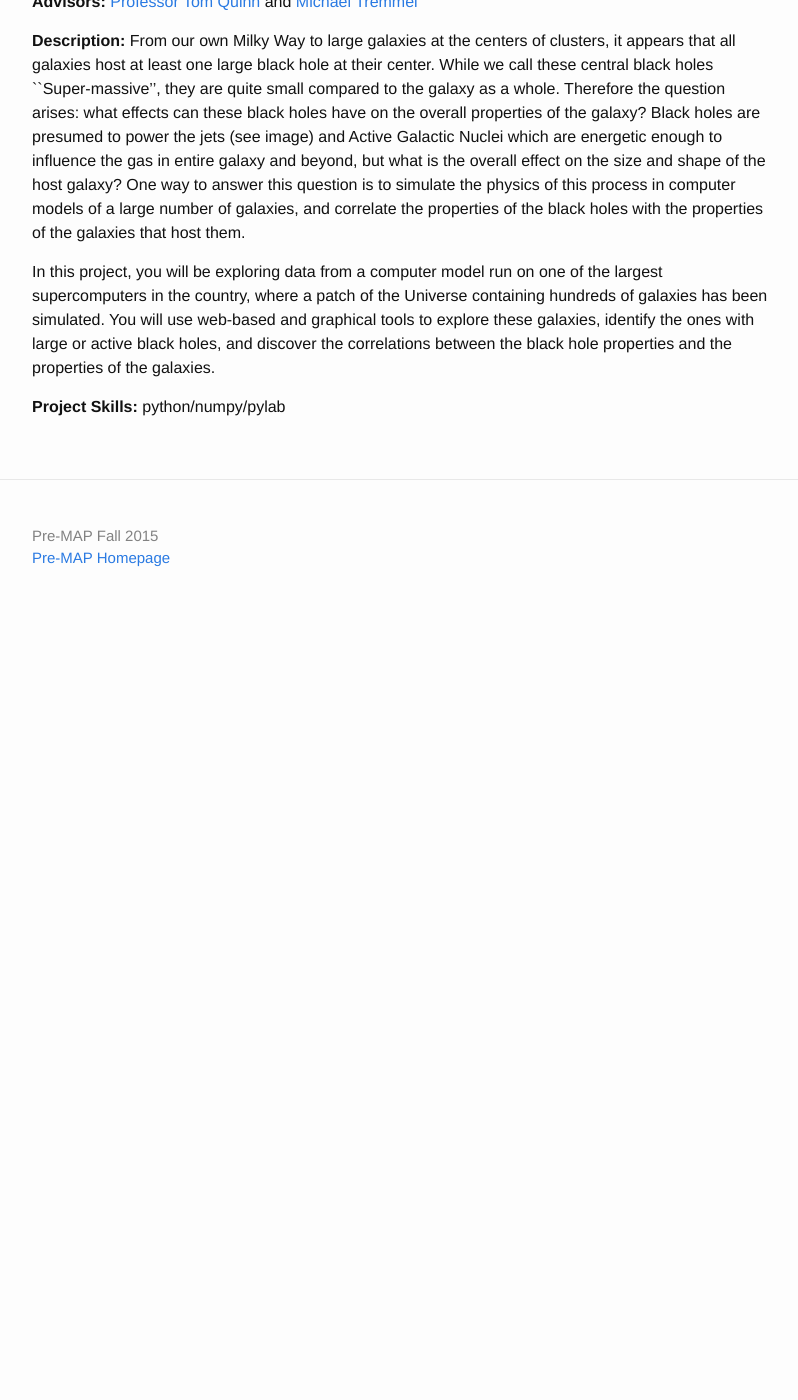
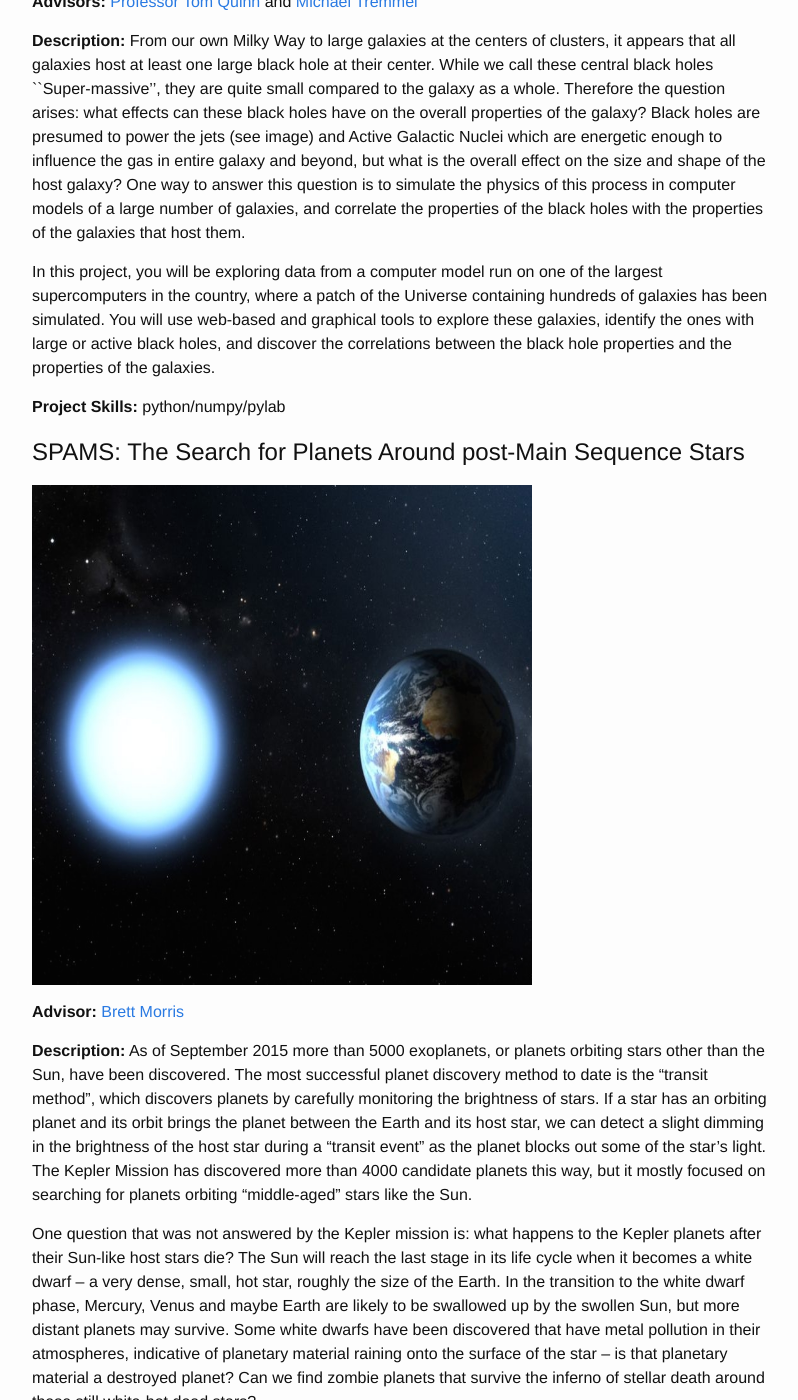
Before and after one commit to kgarofali/Pre-MAP, a Jekyll site: the page built from research.md, in a window 1280 px wide and 1400 px high, scrolled down 5500 px. Shown: the whole window, without its empty margins (238-1036 px from the left). Built offline with Jekyll 4.4.1, drawn with Linux system fonts in a browser that asks for light colours; before the commit the page ends 6130 px from its top, so only the background shows below that; some of the changed text lies outside the part shown.

Commit message:
added research projects

```diff
--- a/research.md
+++ b/research.md
@@ -36,13 +36,13 @@ Students will analyze data from the Kepler spacecraft, looking for systems with
 **Project Skills:** Basic familiarity with core Python packages, e.g. NumPy, matplotlib. Can commit changes to code with git and push to GitHub
 <br>
 
-# Supernova Cosmology
+# Light Curve Analysis and Photometric Redshifts of Supernova Type Ia
 
 **Advisors:** Lisa McBride and Dr. Rahul Biswas
 
 **Description:** We now know that the universe is expanding at an accelerating rate due to the presence of dark energy. In order to better understand the nature of dark energy we will explore the effects that different expansion histories of the universe have on various observables. Here, we will work on some of key steps in supernova cosmology, where the intensity of light from supernovae Type Ia (SNIa), which are exploding stars of a specific kind, are recorded as a function of time (called light curves) and used to constrain models of cosmic expansion history.
 
-Usually, supernova cosmology involves characterizing supernova light curves in terms of emperical models, and using these to constrain cosmic expansion. This project will involve studying characterization of such light curves mostly using a python based code called SNCosmo (http://sncosmo.github.io), and simulated data for the LSST (http://www.lsst.org/), a survey in which the UW astronomy department is deeply engaged in. A major difference between current and future large surveys and older supernova surveys is that the newer surveys will have too many supernovae to follow-up spectroscopically. This study can assess some aspects (like determination of redshift) of the impact of this difference for LSST.
+Usually, supernova cosmology involves characterizing supernova light curves in terms of emperical models, and using these to constrain cosmic expansion. This project will involve studying characterization of such light curves mostly using a python based code called [SNCosmo](http://sncosmo.github.io), and simulated data for the [LSST](http://www.lsst.org/), one of the largest upcoming optical ground-based surveys, and one in which the UW astronomy department is deeply engaged in. A major difference between current and future large surveys and older supernova surveys is that the newer surveys will have too many supernovae to follow-up spectroscopically. This study can assess some aspects (like determination of redshift) of the impact of this difference for LSST.
 
 **Project Skills:** The project mostly involves coding in python, simulating and running analyses on large numbers of supernovae by building on code blocks (will be provided) for individual tasks.
 <br>
@@ -110,3 +110,19 @@ correlations between the black hole properties and the properties of
 the galaxies.
 
 **Project Skills:** python/numpy/pylab
+
+
+# SPAMS: The Search for Planets Around post-Main Sequence Stars
+
+<img src="../images/brett.jpg" width="500px" height="500px">
+
+**Advisor:** [Brett Morris](http://staff.washington.edu/bmmorris/)
+
+**Description:** As of September 2015 more than 5000 exoplanets, or planets orbiting stars other than the Sun, have been discovered. The most successful planet discovery method to date is the "transit method", which discovers planets by carefully monitoring the brightness of stars. If a star has an orbiting planet and its orbit brings the planet between the Earth and its host star, we can detect a slight dimming in the brightness of the host star during a "transit event" as the planet blocks out some of the star's light. The Kepler Mission has discovered more than 4000 candidate planets this way, but it mostly focused on searching for planets orbiting "middle-aged" stars like the Sun.
+
+One question that was not answered by the Kepler mission is: what happens to the Kepler planets after their Sun-like host stars die? The Sun will reach the last stage in its life cycle when it becomes a white dwarf -- a very dense, small, hot star, roughly the size of the Earth. In the transition to the white dwarf phase, Mercury, Venus and maybe Earth are likely to be swallowed up by the swollen Sun, but more distant planets may survive. Some white dwarfs have been discovered that have metal pollution in their atmospheres, indicative of planetary material raining onto the surface of the star -- is that planetary material a destroyed planet? Can we find zombie planets that survive the inferno of stellar death around these still white-hot dead stars?
+
+The goal of this project will be to work with photometry (time-series brightness measurements) of white dwarfs collected by two of last years' Pre-MAP students from the ARC 3.5 m telescope and the ARCSAT 0.5 m telescope at the Apache Point Observatory. We will search these measurements for transits of undiscovered exoplanets, and put constraints on the minimum size of detectable planets in those data. We will also re-evaluate the SPAMS search strategy and update the SPAMS metal-polluted white dwarf database with recent discoveries. We will observe more white dwarfs with the ARCSAT 0.5 m telescope (remotely) if weather permits. Pending any planets discovered, you will also achieve ultimate glory.
+
+
+**Project Skills:** Unix, Python
```
Also changed, not shown: images/brett.jpg (added), 1 other file.
